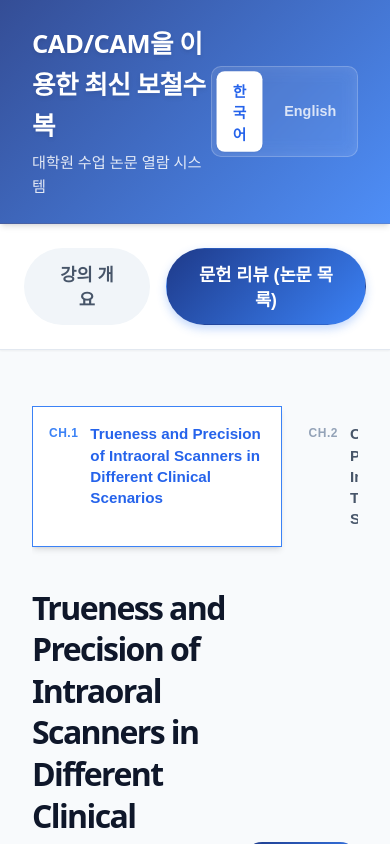
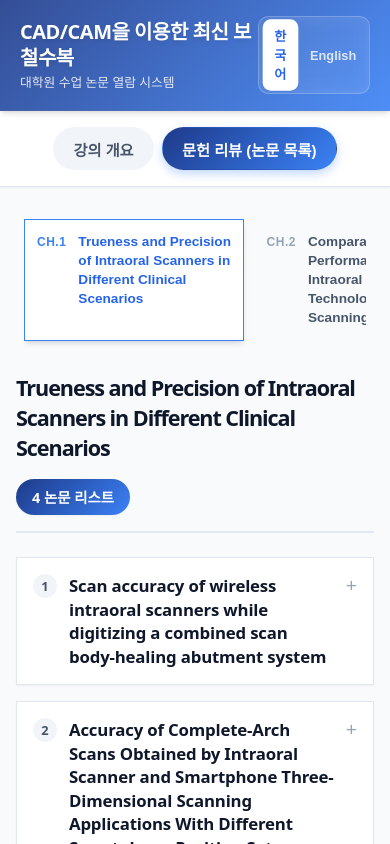
Before and after one commit to jimarn/GraduateCourseWebsite, a React (Vite) app: page / in a window 390 px wide. Both pictures are taken after a click on the button "문헌 리뷰 (논문 목록)". Shown: the top 844 px of the page. Built offline with nearby package versions, Linux system fonts and the light colour scheme; a web font is replaced by a local one.

Commit message:
Optimize UI for mobile screens

```diff
--- a/src/App.css
+++ b/src/App.css
@@ -67,3 +67,22 @@
         transform: translateY(0);
     }
 }
+
+/* Mobile Responsiveness Extra Tweaks */
+@media (max-width: 768px) {
+    .AppNav {
+        padding: 1rem;
+        gap: 0.5rem;
+        top: 80px;
+        /* Adjust sticky top offset for smaller header */
+    }
+
+    .AppNavButton {
+        padding: 0.6rem 1.2rem;
+        font-size: 0.95rem;
+    }
+
+    .AppMain {
+        padding: 1rem 0.5rem;
+    }
+}
--- a/src/components/CategoryList.css
+++ b/src/components/CategoryList.css
@@ -126,7 +126,7 @@
     .CategoryContainer {
         grid-template-columns: 1fr;
         gap: 1.5rem;
-        padding: 1.5rem 1rem;
+        padding: 1rem 0.5rem;
     }
 
     .CategoryNav {
@@ -134,11 +134,31 @@
         flex-direction: row;
         overflow-x: auto;
         overflow-y: hidden;
-        padding-bottom: 1rem;
+        padding-bottom: 0.5rem;
+        margin: 0 0.5rem;
     }
 
     .CategoryTab {
         flex-shrink: 0;
-        width: 250px;
+        width: 220px;
+        padding: 0.75rem;
+    }
+
+    .CategoryTab-text {
+        font-size: 0.85rem;
+    }
+
+    .CategoryContent-header {
+        flex-direction: column;
+        align-items: flex-start;
+        gap: 1rem;
+        margin-bottom: 1.5rem;
+        padding-bottom: 1rem;
+    }
+
+    .CategoryContent-header h2 {
+        font-size: 1.35rem;
+        max-width: 100%;
+        line-height: 1.4;
     }
 }
--- a/src/components/CourseOverview.css
+++ b/src/components/CourseOverview.css
@@ -64,3 +64,35 @@
     color: var(--color-text-main);
     font-weight: 600;
 }
+
+@media (max-width: 768px) {
+    .OverviewContainer {
+        padding: 1.5rem 0.5rem;
+    }
+
+    .OverviewSection {
+        padding: 1.5rem;
+        margin-bottom: 1.5rem;
+    }
+
+    .OverviewSection h2 {
+        font-size: 1.4rem;
+        margin-bottom: 1rem;
+    }
+
+    .OverviewSection p {
+        font-size: 1rem;
+        line-height: 1.6;
+        margin-bottom: 1rem;
+    }
+
+    .OverviewList li {
+        font-size: 0.95rem;
+        padding-left: 1.25rem;
+        margin-bottom: 1rem;
+    }
+
+    .OverviewList li::before {
+        font-size: 1.4rem;
+    }
+}
--- a/src/components/Header.css
+++ b/src/components/Header.css
@@ -68,3 +68,31 @@
     box-shadow: var(--shadow-sm);
     transform: scale(1.02);
 }
+
+/* Mobile Responsiveness */
+@media (max-width: 768px) {
+    .Header {
+        padding: 1rem 1.25rem;
+    }
+
+    .Header-title {
+        font-size: 1.25rem;
+        line-height: 1.3;
+        margin-bottom: 0.2rem;
+    }
+
+    .Header-subtitle {
+        font-size: 0.8rem;
+        line-height: 1.3;
+    }
+
+    .LanguageToggle {
+        padding: 0.2rem;
+        gap: 0.2rem;
+    }
+
+    .LanguageToggle button {
+        padding: 0.4rem 0.6rem;
+        font-size: 0.8rem;
+    }
+}
--- a/src/components/PaperCard.css
+++ b/src/components/PaperCard.css
@@ -160,3 +160,54 @@
     transform: translateY(-2px);
     box-shadow: 0 10px 15px -3px rgba(37, 99, 235, 0.4);
 }
+
+@media (max-width: 768px) {
+    .PaperCard {
+        padding: 1rem;
+        margin-bottom: 1rem;
+    }
+
+    .PaperCard-header {
+        gap: 0.75rem;
+    }
+
+    .PaperCard-index {
+        min-width: 24px;
+        height: 24px;
+        font-size: 0.8rem;
+    }
+
+    .PaperCard-title {
+        font-size: 1.05rem;
+        line-height: 1.4;
+    }
+
+    .PaperCard-expand {
+        width: 24px;
+        height: 24px;
+        font-size: 1.2rem;
+    }
+
+    .PaperCard-content {
+        margin-top: 1rem;
+        padding-top: 1rem;
+    }
+
+    .PaperCard-citation,
+    .PaperCard-summary {
+        font-size: 0.9rem;
+    }
+
+    .PaperCard-citation {
+        padding: 0.75rem;
+        margin-bottom: 0.75rem;
+    }
+
+    .PubmedBtn {
+        padding: 0.6rem 1rem;
+        font-size: 0.85rem;
+        width: 100%;
+        /* Better touch target on mobile */
+        justify-content: center;
+    }
+}
```
Also changed, not shown: 4 other files (tests, documents, lock files or other folders).
